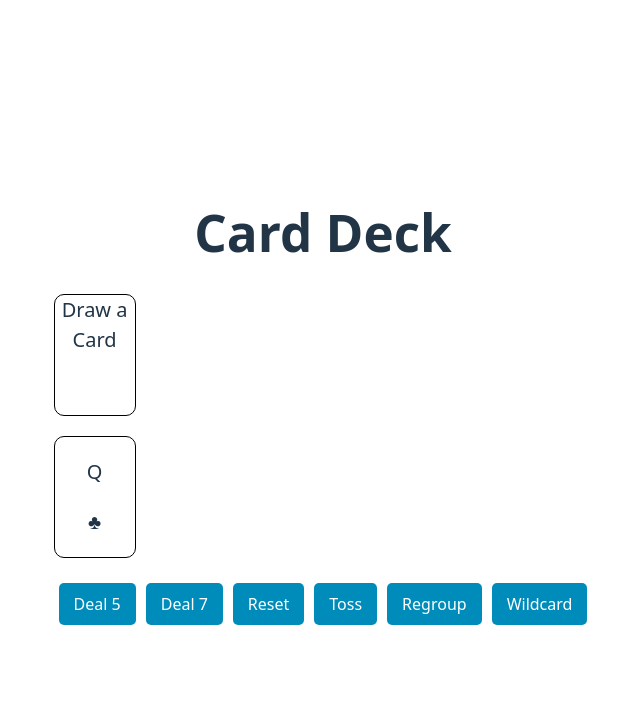
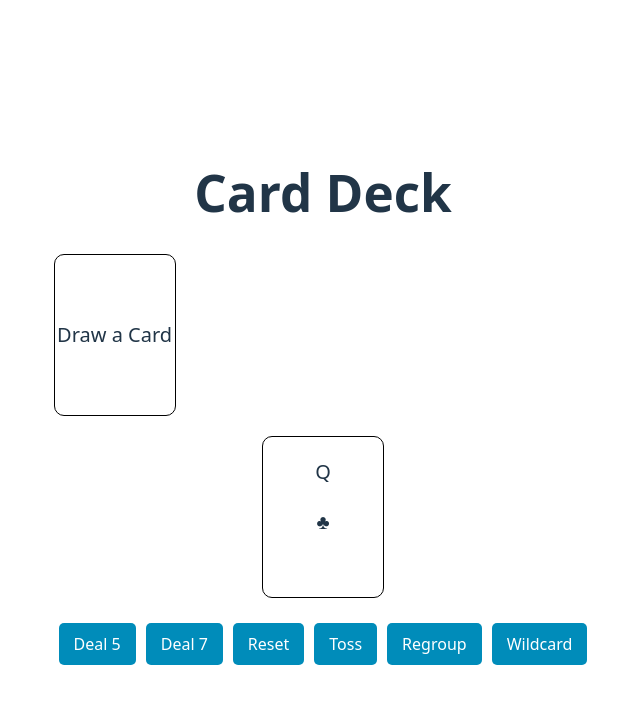
Before and after one commit to anmolcheema8/card-deck-app, a React (Vite) app: page / in a window 1280 px wide. Both pictures are taken after a click on the element "Draw a Card". Shown: the top 704 px of the page, without its empty margins (317-957 px from the left). Built offline with nearby package versions, Linux system fonts and the light colour scheme.

Commit message:
feature: add No Cards Remaining text when the deck is exhausted and some css styling

```diff
--- a/src/App.css
+++ b/src/App.css
@@ -5,9 +5,20 @@
   text-align: center;
 }
 
+.deck {
+  width: 120px;
+  height: 160px;
+  border: 1px solid black;
+  border-radius: 10px;
+  font-size: 20px;
+  display: flex;
+  justify-content: center;
+  align-items: center;
+}
+
 .card {
-  width: 80px;
-  height: 120px;
+  width: 120px;
+  height: 160px;
   border: 1px solid black;
   border-radius: 10px;
   font-size: 20px;
@@ -17,18 +28,12 @@
   border: 3px solid red;
 }
 
-.deck {
-  width: 80px;
-  height: 120px;
-  border: 1px solid black;
-  border-radius: 10px;
-  font-size: 20px;
-}
-
 .drawn-cards {
   margin-top: 20px;
   display: flex;
   flex-wrap: wrap;
+  justify-content: center;
+  align-items: center;
 }
 
 .buttons {
--- a/src/components/Deck.jsx
+++ b/src/components/Deck.jsx
@@ -17,6 +17,8 @@ const Deck = () => {
     const [pickedCard, setPickedCard] = useState(null);
 
     const drawCard = () => {
+        if (deck.length === 0) return;
+
         //Selecting a random index
         const randomIndex = Math.floor(Math.random() * deck.length);
         const drawnCard = deck[randomIndex];
@@ -67,6 +69,7 @@ const Deck = () => {
     const tossCard = () => {
         if (pickedCard === null)
             return;
+
         //remove the picked card from drawnCards, also not adding it back to the deck
         //permanent deletion of the card
         const newDrawnCards = drawnCards.filter((_, index) => index !== pickedCard);
@@ -94,7 +97,7 @@ const Deck = () => {
     return (
         <div>
           <div className="deck" onClick={drawCard}>
-            Draw a Card
+            {deck.length > 0 ? "Draw a Card" : "No Cards Remaining"}
           </div>
 
           <div className="drawn-cards">
```
